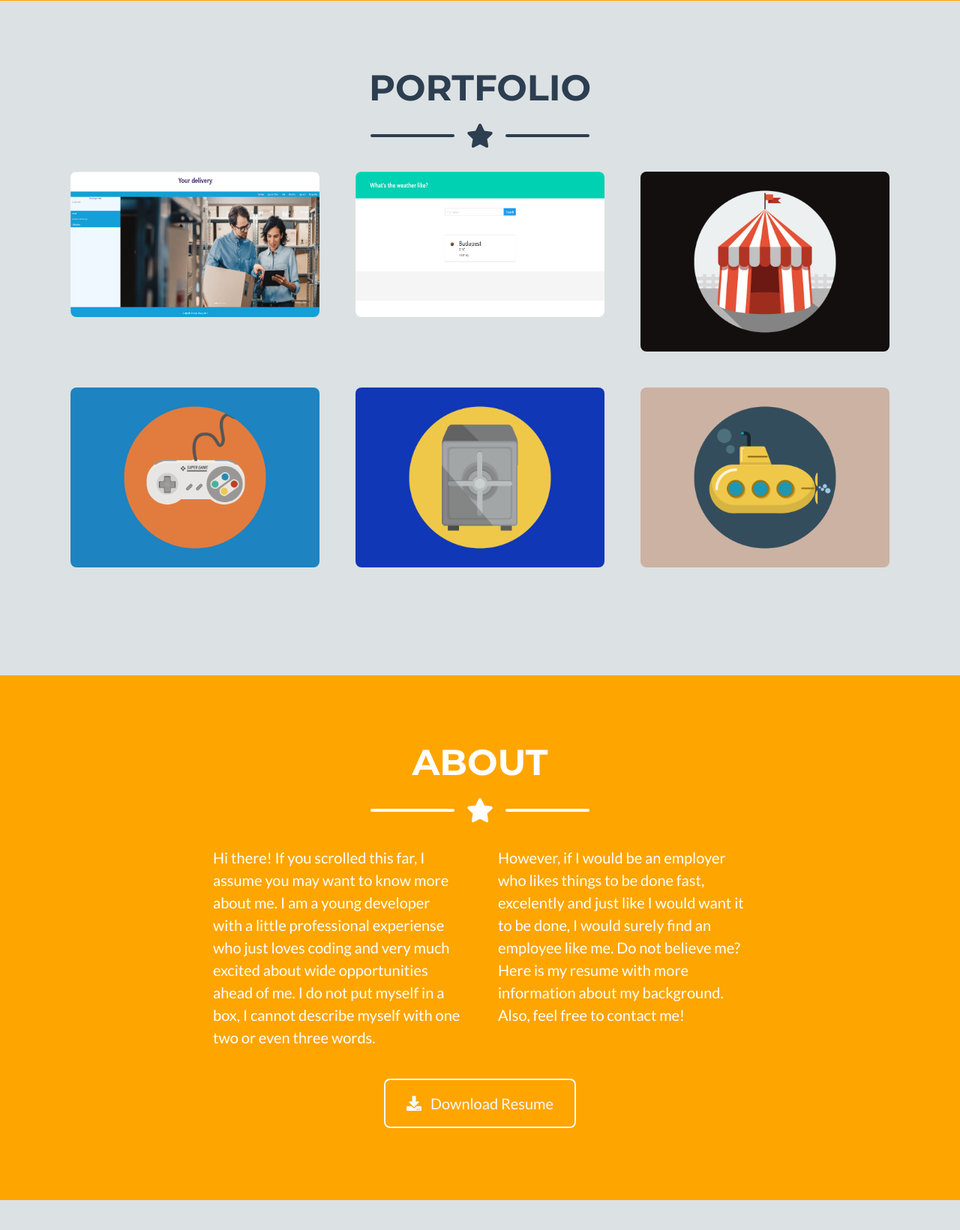
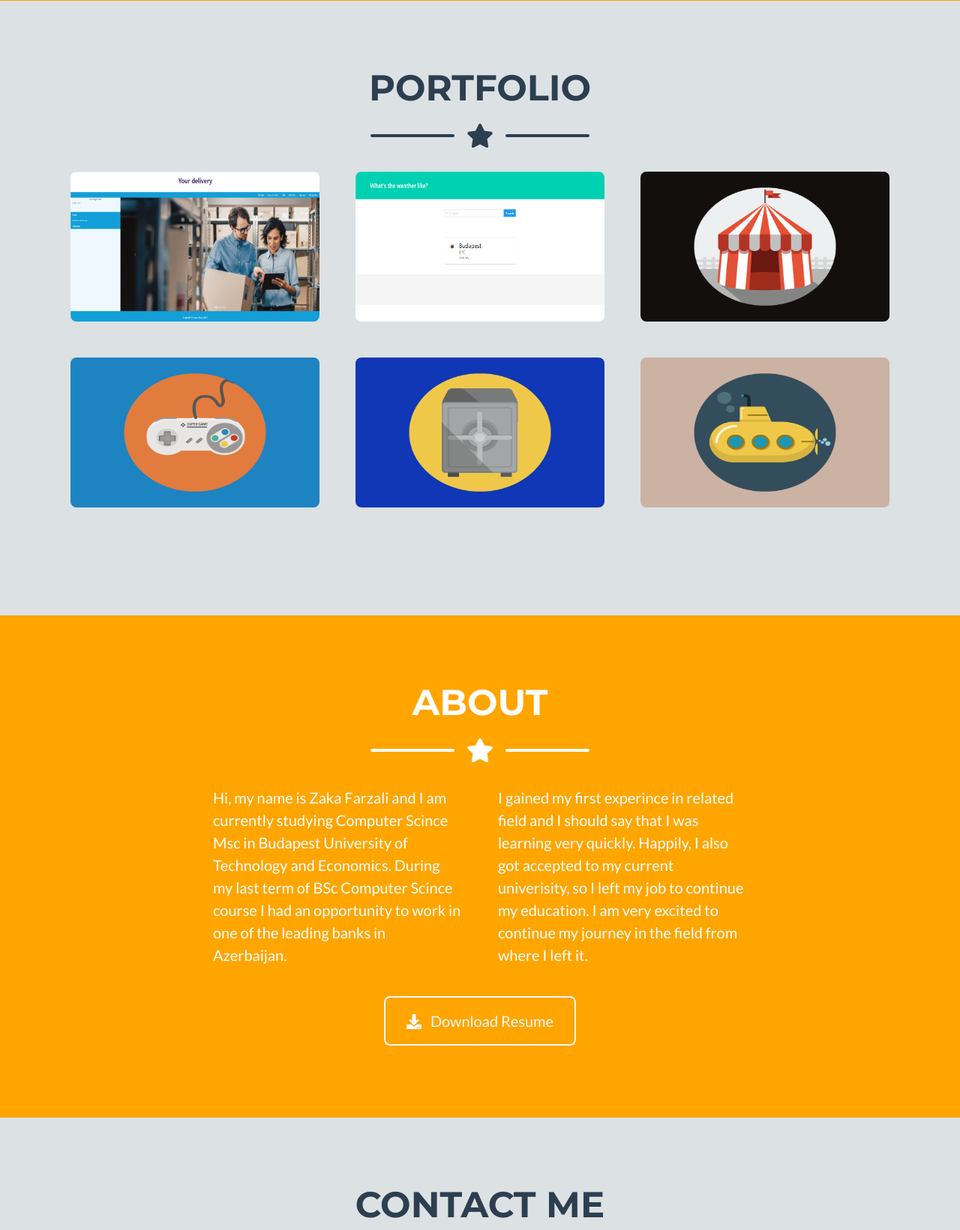
Before and after one commit to Zaka-Farzali/portfolio, a Django app: page / in a window 1280 px wide. Shown: the part 767-2408 px from the top of the page at 75% size. Run offline with Django 3.2, Linux system fonts and the light colour scheme; data comes from the database, SQL or seed files in the repository; both versions use the stored data as it was after the commit; some libraries are stand-ins or nearby versions.

Commit message:
update info

```diff
--- a/portfolio/settings.py
+++ b/portfolio/settings.py
@@ -23,9 +23,9 @@ BASE_DIR = Path(__file__).resolve().parent.parent
 SECRET_KEY = '+(t6y38ziewcdo)-(7aw0ykpvn@1btht&f^_zbn9&fzn^0fbbb'
 
 # SECURITY WARNING: don't run with debug turned on in production!
-DEBUG = False
+DEBUG = True
 
-ALLOWED_HOSTS = ['zaka.pythonanywhere.com']
+ALLOWED_HOSTS = []
 
 
 # Application definition
--- a/portfolioapp/templates/home.html
+++ b/portfolioapp/templates/home.html
@@ -84,7 +84,7 @@
                             <div class="portfolio-item-caption d-flex align-items-center justify-content-center h-100 w-100">
                                 <div class="portfolio-item-caption-content text-center text-white"><i class="fas fa-plus fa-3x"></i></div>
                             </div>
-                                <img  class="img-fluid" src="{{p.img.url}}" alt="">
+                                <img style="width: 350px; height: 200px;" class="img-fluid" src="{{p.img.url}}" alt="">
                         </div>
                     </div>
                     {% endfor %}
@@ -104,12 +104,12 @@
                 </div>
                 <!-- About Section Content-->
                 <div class="row">
-                    <div class="col-lg-4 ml-auto"><p class="lead">Hi there! If you scrolled this far, I assume you may want to know more about me. I am a young developer with a little professional experiense who just loves coding and very much excited about wide opportunities ahead of me. I do not put myself in a box, I cannot describe myself with one two or even three words.</p></div>
-                    <div class="col-lg-4 mr-auto"><p class="lead">However, if I would be an employer who likes things to be done fast, excelently and just like I would want it to be done, I would surely find an employee like me. Do not believe me? Here is my resume with more information about my background. Also, feel free to contact me!</p></div>
+                    <div class="col-lg-4 ml-auto"><p class="lead">Hi, my name is Zaka Farzali and I am currently studying Computer Scince Msc in Budapest University of Technology and Economics. During my last term of BSc Computer Scince course I had an opportunity to work in one of the leading banks in Azerbaijan.</p></div>
+                    <div class="col-lg-4 mr-auto"><p class="lead">I gained my first experince in related field and I should say that I was learning very quickly. Happily,  I also got accepted to my current univerisity, so I left my job to continue my education. I am very excited to continue my journey in the field from where I left it.</p></div>
                 </div>
                 <!-- About Section Button-->
                 <div class="text-center mt-4">
-                    <a class="btn btn-xl btn-outline-light" href="{% static 'portfolioapp/Resume-Zaka-Farzali.pdf'%}" download="FIle">
+                    <a class="btn btn-xl btn-outline-light" href="{% static 'portfolioapp/Zaka\'s Resume.pdf'%}" download="FIle">
                         <i class="fas fa-download mr-2"></i>
                         Download Resume
                     </a>
@@ -181,21 +181,20 @@
                         <p class="lead mb-0">
                             Hungary, Budapest
                             <br />
-                            1074 Harsfa
                         </p>
                     </div>
                     <!-- Footer Social Icons-->
                     <div class="col-lg-4 mb-5 mb-lg-0">
                         <h4 class="text-uppercase mb-4">Around the Web</h4>
-                        <a class="btn btn-outline-light btn-social mx-1" href="#!"><i class="fab fa-fw fa-facebook-f"></i></a>
-                        <a class="btn btn-outline-light btn-social mx-1" href="#!"><i class="fab fa-fw fa-linkedin-in"></i></a>
-                        <a class="btn btn-outline-light btn-social mx-1" href="#!"><i class="fab fa-fw fa-instagram"></i></a>
+                        <a class="btn btn-outline-light btn-social mx-1" href="https://github.com/Zaka-Farzali"><i class="fab fa-github"></i></a>
+                        <a class="btn btn-outline-light btn-social mx-1" href="https://www.linkedin.com/in/zaka-farzali/"><i class="fab fa-fw fa-linkedin-in"></i></a>
+                        <a class="btn btn-outline-light btn-social mx-1" href="https://www.instagram.com/zaka.farzali/?hl=ru"><i class="fab fa-fw fa-instagram"></i></a>
                     </div>
                     <!-- Footer About Text-->
                     <div class="col-lg-4">
-                        <h4 class="text-uppercase mb-4">Quote of the day to inspire you</h4>
+                        <h4 class="text-uppercase mb-4">Quote to inspire you</h4>
                         <p class="lead mb-0">
-                            “We need to accept that we won’t always make the right decisions, that we’ll screw up royally sometimes – understanding that failure is not the opposite of success, it’s part of success.”
+                            “{{quote.quote}}”
                         </p>
                     </div>
                 </div>
@@ -228,7 +227,7 @@
                                         <div class="divider-custom-line"></div>
                                     </div>
                                     <!-- Portfolio Modal - Image-->
-                                    <img class="img-fluid rounded mb-5" src="{{p.img.url}}" alt="" />
+                                    <img class="img-fluid rounded mb-5" src="{{p.img.url}}" alt=""/>
                                     <!-- Portfolio Modal - Text-->
                                     <p class="mb-5">{{p.description}}</p>
                                     <button class="btn btn-primary" data-dismiss="modal">
--- a/portfolioapp/views.py
+++ b/portfolioapp/views.py
@@ -1,7 +1,7 @@
 from django.shortcuts import render
 from django.core.mail import send_mail
-import re
-from .models import PortfolioModel
+import re, random
+from .models import PortfolioModel, QuotesModel
 # Create your views here.
 from portfolio.settings import EMAIL_HOST_USER
 
@@ -9,17 +9,18 @@ regex = '^[a-z0-9]+[\._]?[a-z0-9]+[@]\w+[.]\w{2,3}$'
 
 def home(request):
     project = PortfolioModel.objects.all()
+    quote = QuotesModel.objects.get(pk=random.randint(1,400))
     if request.method == "POST":
         message_name = request.POST['name']
         message_email = request.POST['email']
         message_phone = request.POST['phone']
         message = request.POST['message']
         if message_name =='':
-            return render(request,'home.html',{'project': project, 'error': 'Please enter your name'})
+            return render(request,'home.html',{'project': project, 'quote':quote, 'error': 'Please enter your name'})
         if not (re.search(regex,message_email)):
-            return render(request,'home.html',{'project': project, 'error': 'Please enter valid email'})
+            return render(request,'home.html',{'project': project, 'quote':quote, 'error': 'Please enter valid email'})
         if message =='':
-            return render(request,'home.html',{ 'project': project, 'error': 'Please fill the message box'})
+            return render(request,'home.html',{ 'project': project, 'quote':quote, 'error': 'Please fill the message box'})
         send_mail(
             subject = 'Message from '+message_name,
             message = message + '\n' + message_email +'\n'+ message_phone ,
@@ -27,6 +28,7 @@ def home(request):
             recipient_list = ['zeka.farzali@gmail.com'],
         )
 
-        return render(request,'home.html',{'project': project, 'notification': 'Dear '+ message_name})
+        return render(request,'home.html',{'project': project, 'quote':quote, 'notification': 'Dear '+ message_name})
     else:
-        return render(request,'home.html',{'project': project})
+
+        return render(request,'home.html',{'project': project, 'quote':quote})
```
Also changed, not shown: db.sqlite3, media/portfolioapp/images/weatherapp.png (added), media/portfolioapp/images/yourdelivery.png (added), media/portfolioapp/images/yourdelivery_LAYc58z.png (added), media/portfolioapp/images/yourdelivery_UgVAqMM.png (added), media/portfolioapp/images/yourdelivery_w71imBe.png (added), portfolioapp/static/portfolioapp/css/styles.css, 1 other file.
